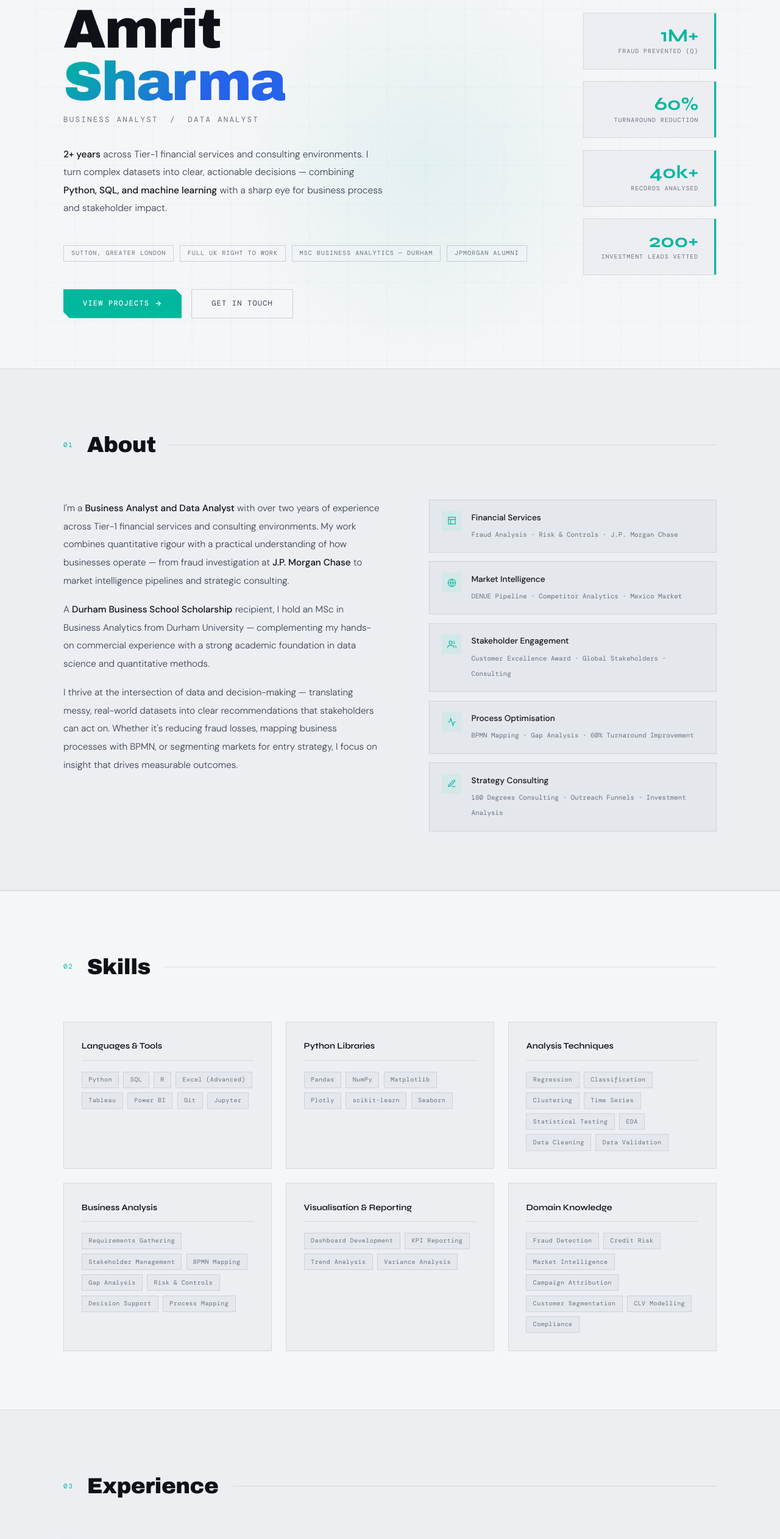
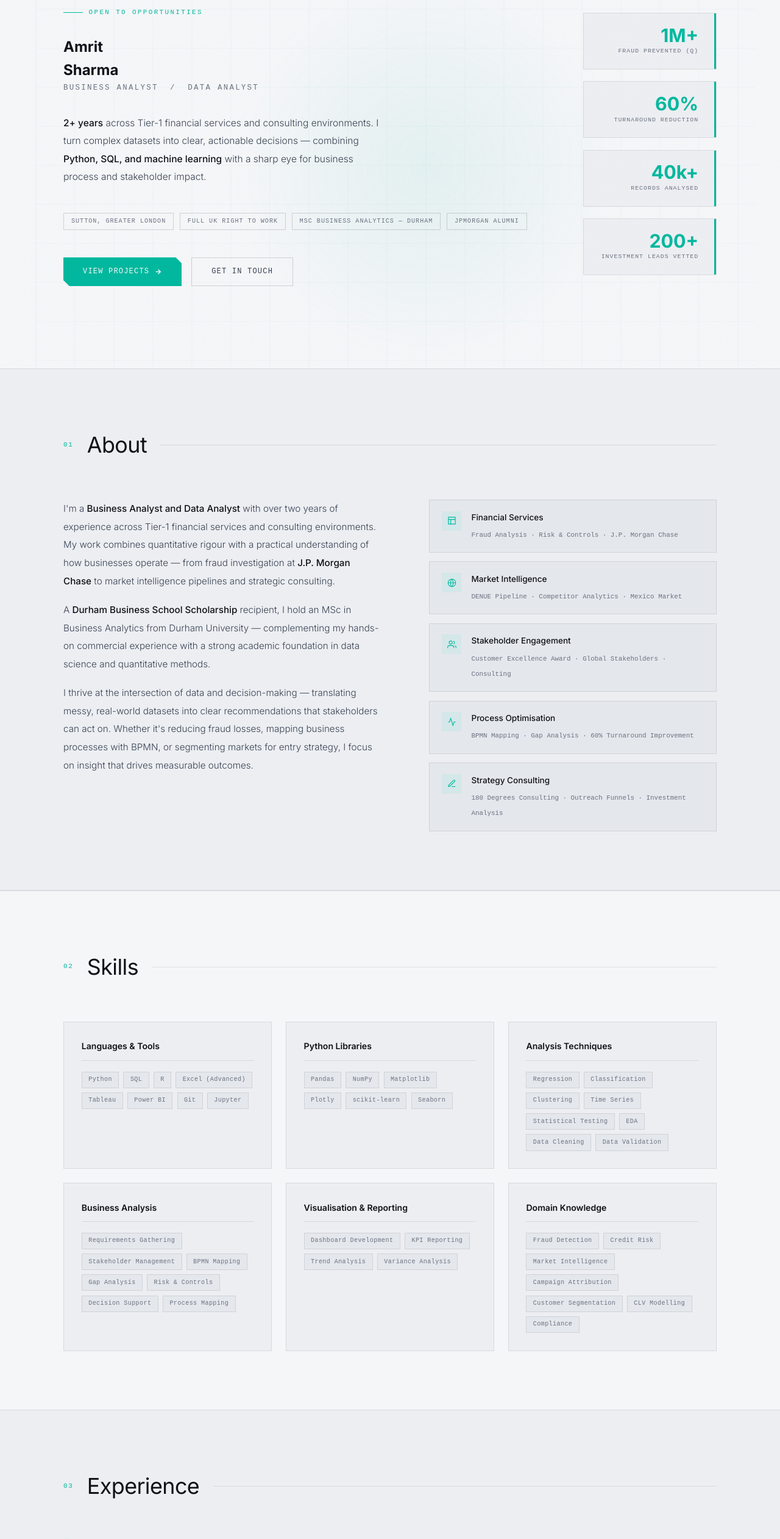
Before and after one commit to macash916/macash916.github.io, a plain HTML site: page index.html in a window 1280 px wide. Shown: the part 196-2719 px from the top of the page at 61% size. Drawn offline with nearby package versions, Linux system fonts and the light colour scheme; a web font is replaced by a local one.

Commit message:
Update index.html

```diff
--- a/index.html
+++ b/index.html
@@ -4,8 +4,8 @@
 <meta charset="UTF-8">
 <meta name="viewport" content="width=device-width, initial-scale=1.0">
 <title>Amrit Sharma · Business Analyst</title>
-<link href="https://fonts.googleapis.com/css2?family=Archivo+Black&family=DM+Mono:wght@300;400;500&family=Syne:wght@400;600;700;800&family=DM+Sans:ital,wght@0,300;0,400;0,500;1,300&display=swap" rel="stylesheet">
-<style>
+<link href="https://fonts.googleapis.com/css2?family=Inter:wght@300;400;500;600;700;800&display=swap" rel="stylesheet">
+  <style>
   :root {
     --bg:     #07080a;
     --bg2:    #0d0f13;
@@ -103,7 +103,7 @@
   body {
     background: var(--bg);
     color: var(--text);
-    font-family: 'DM Sans', sans-serif;
+    font-family: 'Inter', sans-serif;
     font-weight: 300;
     overflow-x: hidden;
     line-height: 1.6;
@@ -174,7 +174,7 @@
   .hero-left { flex:1; }
   .hero-eyebrow { display:inline-flex; align-items:center; gap:.6rem; font-family:'DM Mono',monospace; font-size:.68rem; color:var(--accent); letter-spacing:.22em; text-transform:uppercase; margin-bottom:1.8rem; opacity:0; animation:fadeUp .6s ease .15s forwards; }
   .hero-eyebrow::before { content:''; display:block; width:2rem; height:1px; background:var(--accent); }
-  .hero-name { font-family:'Archivo Black',sans-serif; font-size:clamp(3.2rem,7vw,6.4rem); font-weight:400; line-height:.96; letter-spacing:-.025em; margin-bottom:.6rem; opacity:0; animation:fadeUp .7s ease .3s forwards; }
+  .font-family:'Inter',sans-serif;  font-weight:800; font-size:clamp(3.2rem,7vw,6.4rem); font-weight:400; line-height:.96; letter-spacing:-.025em; margin-bottom:.6rem; opacity:0; animation:fadeUp .7s ease .3s forwards; }
   .hero-name .grad { background:linear-gradient(130deg, var(--accent) 0%, var(--accent2) 65%); -webkit-background-clip:text; -webkit-text-fill-color:transparent; background-clip:text; }
   .hero-role { font-family:'DM Mono',monospace; font-size:.78rem; color:var(--muted); letter-spacing:.18em; text-transform:uppercase; margin-bottom:2rem; opacity:0; animation:fadeUp .7s ease .45s forwards; }
   .hero-desc { font-size:.97rem; color:var(--dim); line-height:1.9; max-width:530px; margin-bottom:2.8rem; opacity:0; animation:fadeUp .7s ease .6s forwards; }
@@ -190,7 +190,7 @@
   .hero-stats { display:flex; flex-direction:column; gap:1.2rem; flex-shrink:0; opacity:0; animation:fadeLeft .9s ease 1s forwards; }
   .stat-card { background:var(--bg2); border:1px solid var(--border); padding:1.3rem 1.8rem; text-align:right; position:relative; min-width:165px; }
   .stat-card::before { content:''; position:absolute; top:0; right:0; width:3px; height:100%; background:var(--accent); }
-  .stat-num { font-family:'Syne',sans-serif; font-size:1.9rem; font-weight:700; color:var(--accent); line-height:1; margin-bottom:.2rem; }
+  .stat-num { font-family:'Inter',sans-serif; font-size:1.9rem; font-weight:700; color:var(--accent); line-height:1; margin-bottom:.2rem; }
   .stat-lbl { font-family:'DM Mono',monospace; font-size:.62rem; color:var(--muted); letter-spacing:.1em; text-transform:uppercase; }
 
   /* SECTIONS */
@@ -199,7 +199,7 @@
   section { padding:6rem 4rem; max-width:1200px; margin:0 auto; }
   .sec-head { display:flex; align-items:center; gap:1.4rem; margin-bottom:3.8rem; }
   .sec-num { font-family:'DM Mono',monospace; font-size:.68rem; color:var(--accent); letter-spacing:.15em; }
-  .sec-title { font-family:'Archivo Black',sans-serif; font-size:clamp(1.7rem,2.8vw,2.3rem); font-weight:400; letter-spacing:-.015em; }
+  .sec-title { font-family:'Inter',sans-serif; font-size:clamp(1.7rem,2.8vw,2.3rem); font-weight:400; letter-spacing:-.015em; }
   .sec-line { flex:1; height:1px; background:var(--border); }
 
   /* ABOUT */
@@ -221,7 +221,7 @@
   .skill-cat:hover { border-color:var(--accent); transform:translateY(-3px); }
   .skill-cat::after { content:''; position:absolute; bottom:0; left:0; right:0; height:2px; background:linear-gradient(90deg,var(--accent),var(--accent2)); transform:scaleX(0); transition:transform .3s; transform-origin:left; }
   .skill-cat:hover::after { transform:scaleX(1); }
-  .skill-cat-title { font-family:'Syne',sans-serif; font-size:.88rem; font-weight:600; color:var(--text); margin-bottom:1.1rem; padding-bottom:.7rem; border-bottom:1px solid var(--border); }
+  .skill-cat-title { font-family:'Inter',sans-serif; font-size:.88rem; font-weight:600; color:var(--text); margin-bottom:1.1rem; padding-bottom:.7rem; border-bottom:1px solid var(--border); }
   .tags { display:flex; flex-wrap:wrap; gap:.45rem; }
   .tag { font-family:'DM Mono',monospace; font-size:.63rem; color:var(--muted); background:var(--bg3); border:1px solid var(--border); padding:.28rem .65rem; letter-spacing:.04em; transition:all .18s; cursor:default; }
   .tag:hover { background:rgba(0,229,200,.08); border-color:var(--accent); color:var(--accent); }
@@ -233,7 +233,7 @@
   .t-item:last-child { padding-bottom:0; }
   .t-item::before { content:''; position:absolute; left:-2rem; top:.38rem; width:7px; height:7px; background:var(--accent); box-shadow:0 0 12px var(--accent); transform:rotate(45deg); }
   .t-date { font-family:'DM Mono',monospace; font-size:.75rem; color:var(--accent); letter-spacing:.15em; margin-bottom:.4rem; }
-  .t-role { font-family:'Syne',sans-serif; font-size:1.08rem; font-weight:600; color:var(--text); margin-bottom:.15rem; }
+  .t-role { font-family:'Inter',sans-serif; font-size:1.08rem; font-weight:600; color:var(--text); margin-bottom:.15rem; }
   .t-company { font-size:.83rem; color:var(--muted); margin-bottom:.9rem; font-style:italic; }
   .t-bullets { list-style:none; }
   .t-bullets li { font-size:.85rem; color:var(--dim); line-height:1.8; padding-left:1.1rem; position:relative; margin-bottom:.35rem; max-width:680px; }
@@ -247,7 +247,7 @@
   .proj-card::before { content:''; position:absolute; top:0; left:0; right:0; height:1px; background:linear-gradient(90deg,transparent,var(--accent),transparent); opacity:0; transition:opacity .3s; }
   .proj-card:hover::before { opacity:1; }
   .proj-num { font-family:'DM Mono',monospace; font-size:.62rem; color:var(--border-hi); letter-spacing:.2em; margin-bottom:1.1rem; }
-  .proj-title { font-family:'Syne',sans-serif; font-size:1rem; font-weight:700; color:var(--text); margin-bottom:.7rem; line-height:1.3; }
+  .proj-title { font-family:'Inter',sans-serif; font-size:1rem; font-weight:700; color:var(--text); margin-bottom:.7rem; line-height:1.3; }
   .proj-desc { font-size:.82rem; color:var(--proj-desc-color); line-height:1.75; flex:1; margin-bottom:1.4rem; }
   .proj-tags { display:flex; flex-wrap:wrap; gap:.4rem; margin-bottom:1.4rem; }
   .ptag { font-family:'DM Mono',monospace; font-size:.6rem; padding:.22rem .6rem; letter-spacing:.07em; }
@@ -265,7 +265,7 @@
   .edu-card:hover { border-color:var(--accent2); }
   .edu-card::before { content:''; position:absolute; top:0; left:0; width:3px; height:100%; background:var(--accent2); }
   .edu-year { font-family:'DM Mono',monospace; font-size:.65rem; color:var(--accent2); letter-spacing:.15em; margin-bottom:.5rem; }
-  .edu-degree { font-family:'Syne',sans-serif; font-size:1.02rem; font-weight:600; color:var(--text); margin-bottom:.25rem; line-height:1.3; }
+  .edu-degree { font-family:'Inter',sans-serif; font-size:1.02rem; font-weight:600; color:var(--text); margin-bottom:.25rem; line-height:1.3; }
   .edu-school { font-size:.83rem; color:var(--muted); margin-bottom:.7rem; font-style:italic; }
   .edu-detail { font-family:'DM Mono',monospace; font-size:.68rem; color:var(--edu-detail-color); line-height:1.6; }
   .certs-list { display:grid; grid-template-columns:repeat(3,1fr); gap:1rem; margin-top:1.5rem; }
@@ -276,7 +276,7 @@
 
   /* CONTACT */
   .contact-wrap { display:grid; grid-template-columns:1fr; gap:2rem; align-items:center; max-width:680px; }
-  .contact-heading { font-family:'Archivo Black',sans-serif; font-size:clamp(2rem,3.5vw,3rem); font-weight:400; line-height:1.08; letter-spacing:-.02em; margin-bottom:1rem; }
+  .contact-heading { font-family:'Inter',sans-serif; font-size:clamp(2rem,3.5vw,3rem); font-weight:400; line-height:1.08; letter-spacing:-.02em; margin-bottom:1rem; }
   .contact-heading span { background:linear-gradient(130deg,var(--accent),var(--accent2)); -webkit-background-clip:text; -webkit-text-fill-color:transparent; background-clip:text; }
   .contact-sub { font-size:.9rem; color:var(--muted); line-height:1.85; margin-bottom:2rem; }
   .contact-links { display:flex; flex-direction:column; gap:.85rem; }
```
